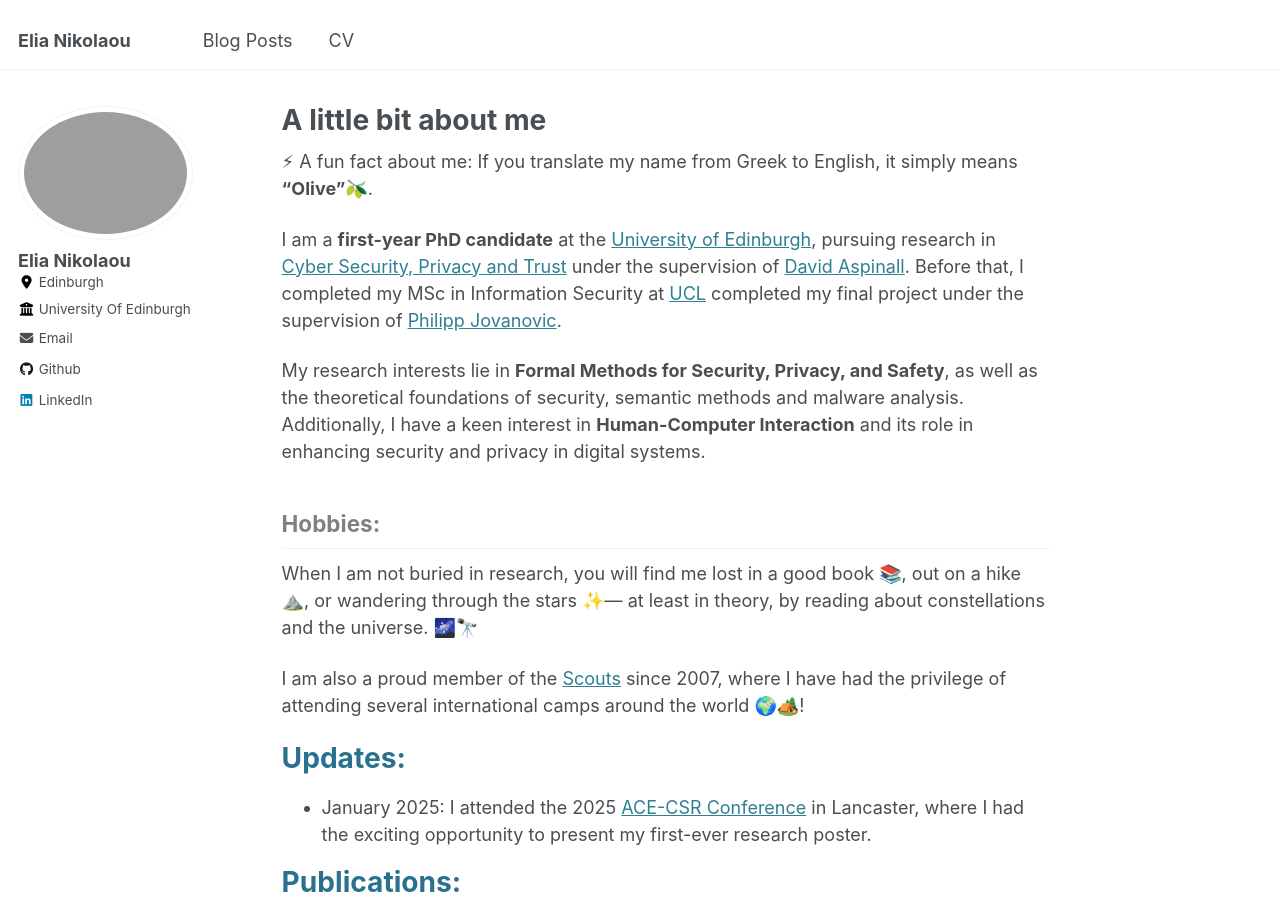
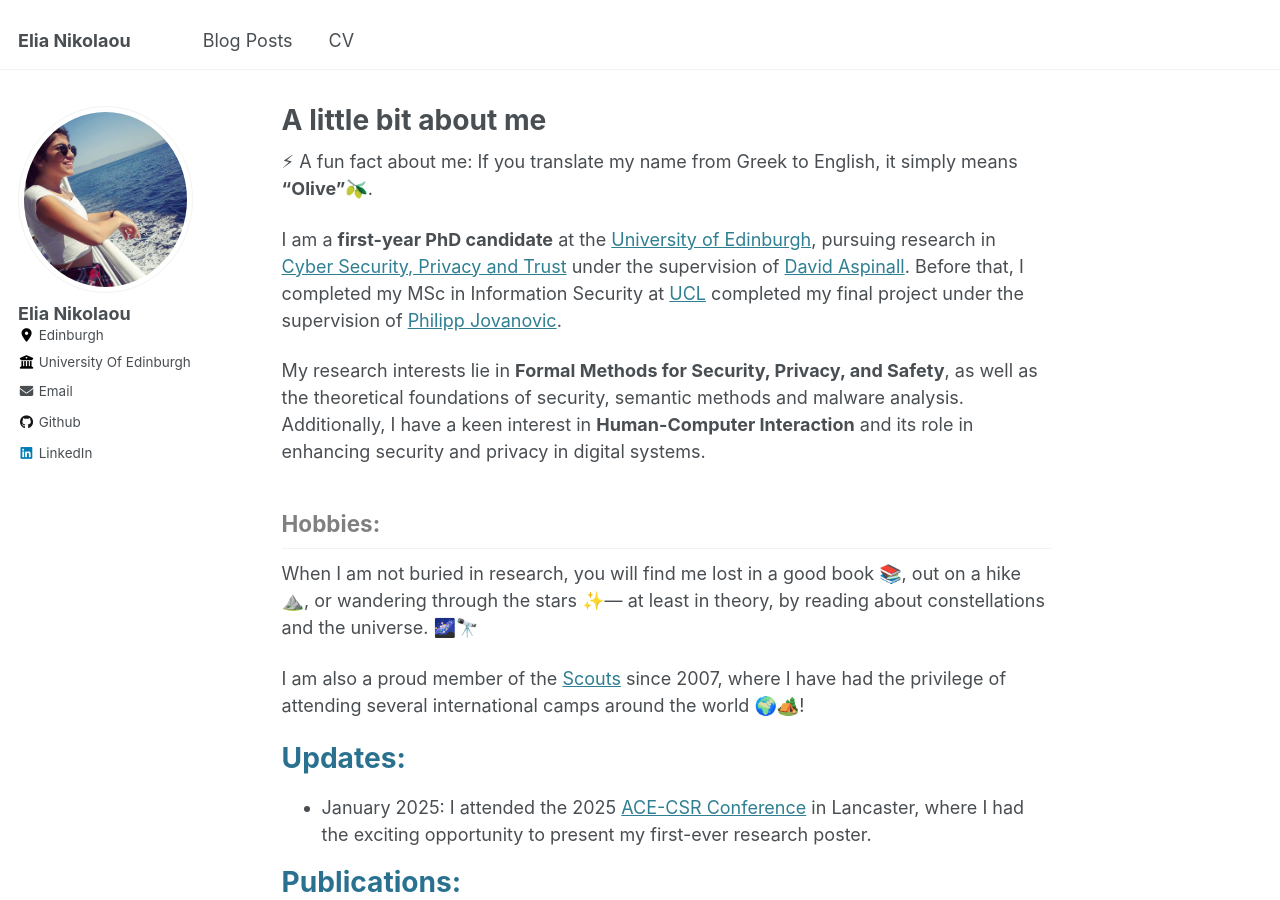
Before and after one commit to Elia-Nikolaou/Elia-Nikolaou.github.io, a Jekyll site: the page built from _pages/about.md, in a window 1280 px wide and 900 px high. Built offline with Jekyll 4.4.1, drawn with Linux system fonts in a browser that asks for light colours.

Commit message:
Update _config.yml

```diff
--- a/_config.yml
+++ b/_config.yml
@@ -13,16 +13,16 @@ title                    : "Elia Nikolaou"
 title_separator          : "-"
 name                     : &name "Elia Nikolaou"
 description              : &description "personal description"
-url                      : https://academicpages.github.io # the base hostname & protocol for your site e.g. "https://[your GitHub username].github.io"
-baseurl                  : "" # the subpath of your site, e.g. "/blog"
-repository               : "https://github.com/enicol09/enicol09.github.io"
+url                      : https://enicol09.github.io # the base hostname & protocol for your site e.g. "https://[your GitHub username].github.io"
+baseurl                  : ""
+repository               : "enicol09/enicol09.github.io"
 
 # Site Author - The following control what appear as part of the author content on the side bar.
 #               If a field is blank the icon and link will not appear, otherwise it will be shown.
 #               Additional customization can be done by editing /_includes/author-profile.html
 author:
   # Biographic information
-  avatar           : "profile.png"
+  avatar           : "profile.jpeg"
   name             : "Elia Nikolaou"
   location         : "Edinburgh"
   employer         : "University Of Edinburgh"
```
